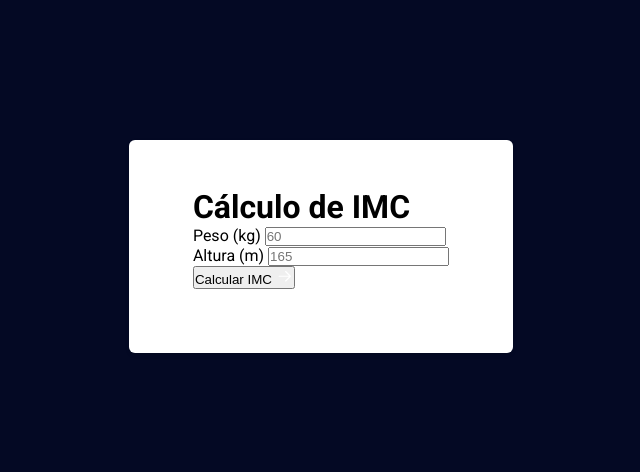
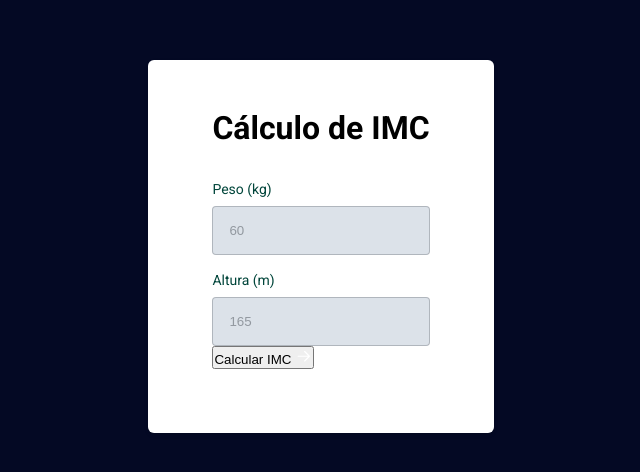
Before and after one commit to Czar1347/explorer-imc, a plain HTML site: page index.html in a window 1280 px wide. Shown: the part 154-626 px from the top of the page, without its empty margins (319-959 px from the left). Drawn offline with Linux system fonts and the light colour scheme.

Commit message:
Aplicando estilos ao formulário

```diff
--- a/styles.css
+++ b/styles.css
@@ -10,6 +10,7 @@
     --tt-heading: #0c3440;
     --tt-label: #00453A;
     --tt-input: #212529;
+    --bg-input: #dce2e9;
     --ot-input: #02799D;
     --bd-input: rgba(73, 80,87, 0.3);
     --tt-placeholder: rgba(73, 80, 87, 0.5);
@@ -38,6 +39,38 @@ body{
 
     box-shadow: 0 .2rem .4rem rgba(0,0,0,0.1);
     border-radius: .6rem;
+}
 
+.title {
+    font-size: 3.2rem;
+    line-height: 4rem;
+}
+form h1{
+    margin-bottom: 3.2rem
+}
+form label{
+    display: block;
+    font-size: 1.4rem;
+    line-height: 1.8rem;
+    color: var(--tt-label);
+    margin-bottom: .8rem;
+}
+form input{
+    width: 100%;
+    border: 1px solid var(--bd-input);
+    background: var(--bg-input);
+    padding: 1.6rem;
+    border-radius: .4rem;
+    color: var(--tt-input)
+}
+form input:focus{
+    outline: 2px solid var(--ot-input);
+}
 
+form input::placeholder{
+    color: var(--tt-placeholder);
 }
+
+.input-wrapper + .input-wrapper{
+    margin-top: 1.6rem;
+}
```
